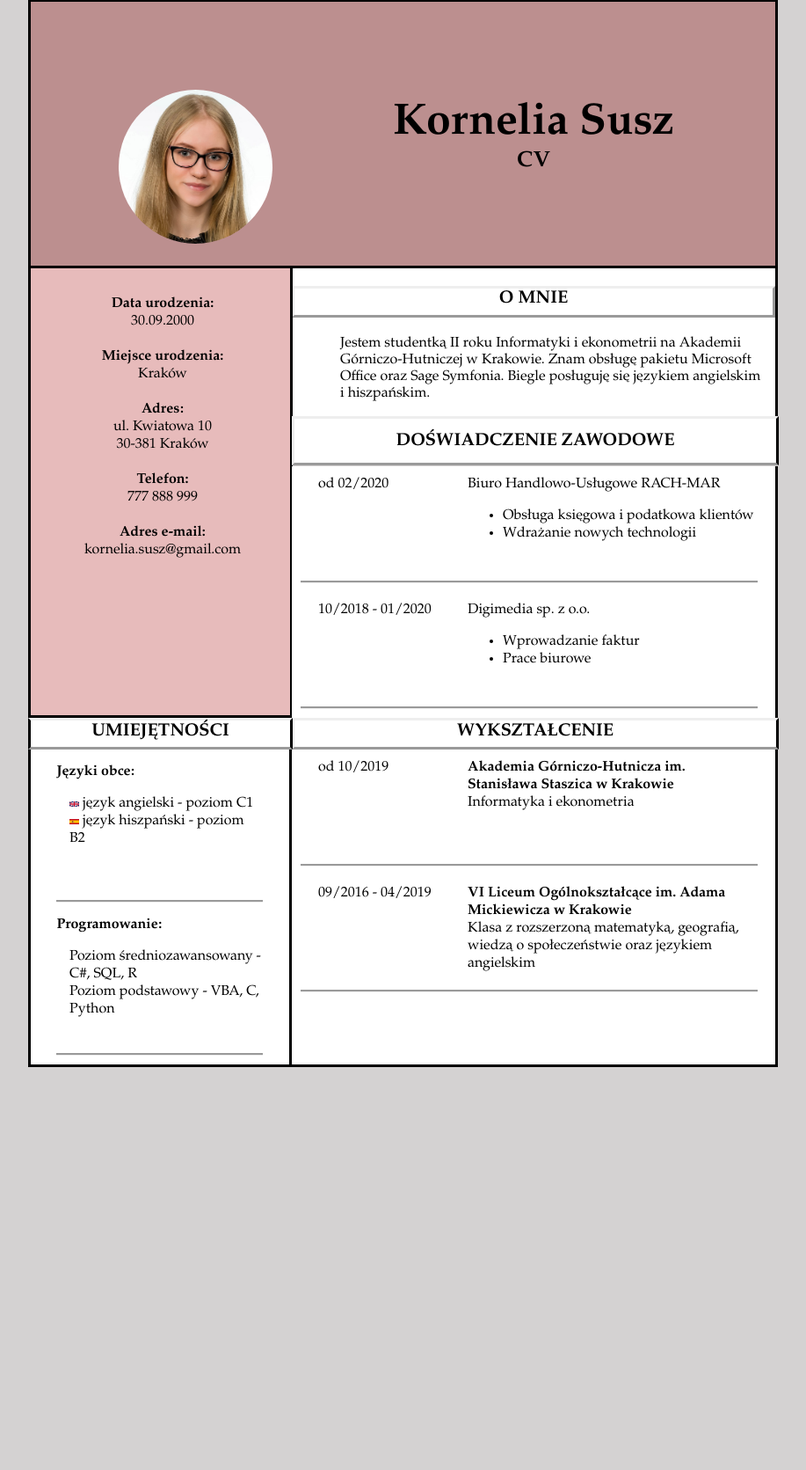
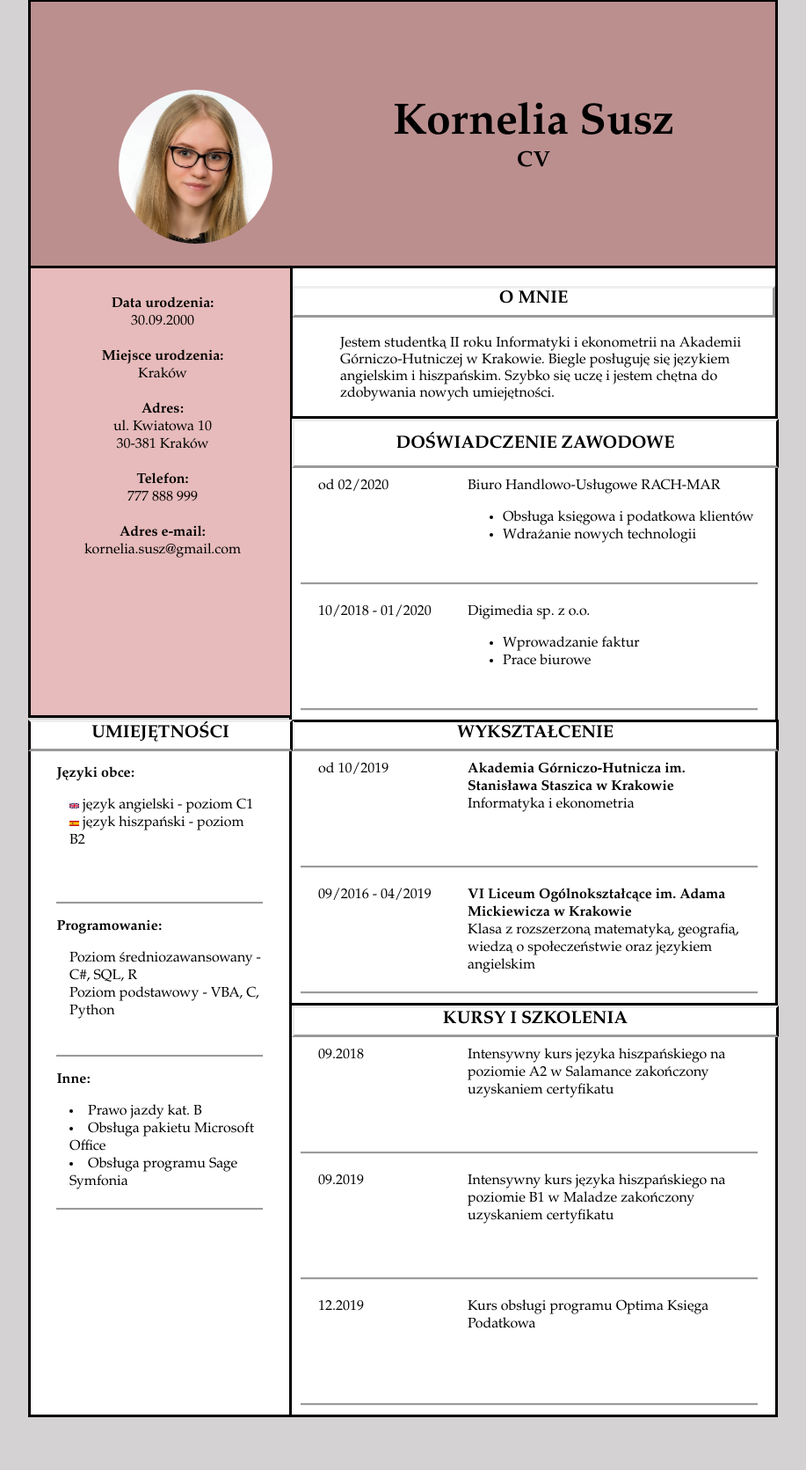
Before and after one commit to korneliasusz/korneliasusz.github.io, a PHP site: page / in a window 1280 px wide. Shown: the part 61-1732 px from the top of the page at 88% size, without its empty margins (208-1125 px from the left). Before the commit the page ends 1274 px from the top, so only its background shows below. Run offline with PHP 8.4, Linux system fonts and the light colour scheme.

Commit message:
CV files update

```diff
--- a/index.html
+++ b/index.html
@@ -18,7 +18,7 @@
             </div>
             <div class="me">
                 <h3>O mnie</h3>
-                <p>Jestem studentką II roku Informatyki i ekonometrii na Akademii Górniczo-Hutniczej w Krakowie. Znam obsługę pakietu Microsoft Office oraz Sage Symfonia. Biegle posługuję się językiem angielskim i hiszpańskim.</p>
+                <p>Jestem studentką II roku Informatyki i ekonometrii na Akademii Górniczo-Hutniczej w Krakowie. Biegle posługuję się językiem angielskim i hiszpańskim. Szybko się uczę i jestem chętna do zdobywania nowych umiejętności.</p>
             </div>
                 <div class="one">
                 <div class="flex-container">
@@ -94,6 +94,26 @@
                     </div>
                 </div>
 
+                <div class="ten">
+                    <b>Kursy i szkolenia</b>
+                </div>
+
+                <div class="eleven">
+                    <div class="flex-container2">
+                        <div2>09.2018</div2>
+                        <div2>09.2019</div2>
+                        <div2>12.2019</div2>
+                    </div>
+                </div>
+
+                <div class="twelve">
+                    <div class="flex-container2">
+                        <div3>Intensywny kurs języka hiszpańskiego na poziomie A2 w Salamance zakończony uzyskaniem certyfikatu</div3>
+                        <div3>Intensywny kurs języka hiszpańskiego na poziomie B1 w Maladze zakończony uzyskaniem certyfikatu</div3>
+                        <div3>Kurs obsługi programu Optima Księga Podatkowa</div3>
+                    </div>
+                </div>
+
                 <div class="eight">
                     <b>Umiejętności</b>
                 </div>
@@ -114,6 +134,15 @@
                         Poziom podstawowy - VBA, C, Python
                     </div4>
                     </div>
+
+                    <p><b>Inne:</b></p>
+                    <div class="flex-container2">
+                    <div4>
+                            <li>Prawo jazdy kat. B</li>
+                            <li>Obsługa pakietu Microsoft Office</li>
+                            <li>Obsługa programu Sage Symfonia</li>
+                    </div4>
+                    </div>
                 </div>
         </div>
 
--- a/style.css
+++ b/style.css
@@ -41,7 +41,9 @@ body {
         "one two two two"
         "one three three four"
         "eight seven seven seven"
-        "nine five five six";
+        "nine five five six"
+        "nine ten ten ten"
+        "nine eleven eleven twelve";
     }
 
 .head {
@@ -74,7 +76,7 @@ body {
     width: 550px;
     background-color: white;
     border-right: solid;
-
+    border-bottom: solid;
 }
 
 .one {
@@ -129,7 +131,6 @@ body {
     font-family: 'Book Antiqua';
     background-color: white;
     border-bottom: solid;
-
 }
 
 .six {
@@ -156,6 +157,7 @@ body {
     border-style: outset;
     width: 548px;
     border-right: solid;
+    border-top: solid;
 }
 
 .eight {
@@ -180,6 +182,43 @@ body {
     border-right: solid black;
     border-bottom: solid;
     border-left: solid;
+}
+
+.ten {
+    grid-area: ten;
+    font-family: 'Book Antiqua';
+    font-size: 20px;
+    text-align: center;
+    height: 30px;
+    background-color: white;
+    text-transform: uppercase;
+    border-style: outset;
+    width: 548px;
+    border-right: solid;
+}
+
+.eleven {
+    grid-area: eleven;
+    height: auto;
+    width: auto;
+    font-size: 16px;
+    text-align: left;
+    font-family: 'Book Antiqua';
+    background-color: white;
+    border-bottom: solid;
+}
+
+.twelve {
+    grid-area: twelve;
+    height: auto;
+    width: auto;
+    font-size: 16px;
+    text-align: left;
+    font-family: 'Book Antiqua';
+    background-color: white;
+    width: 350px;
+    border-right: solid;
+    border-bottom: solid;
 }
 
 .flex-container {
```
